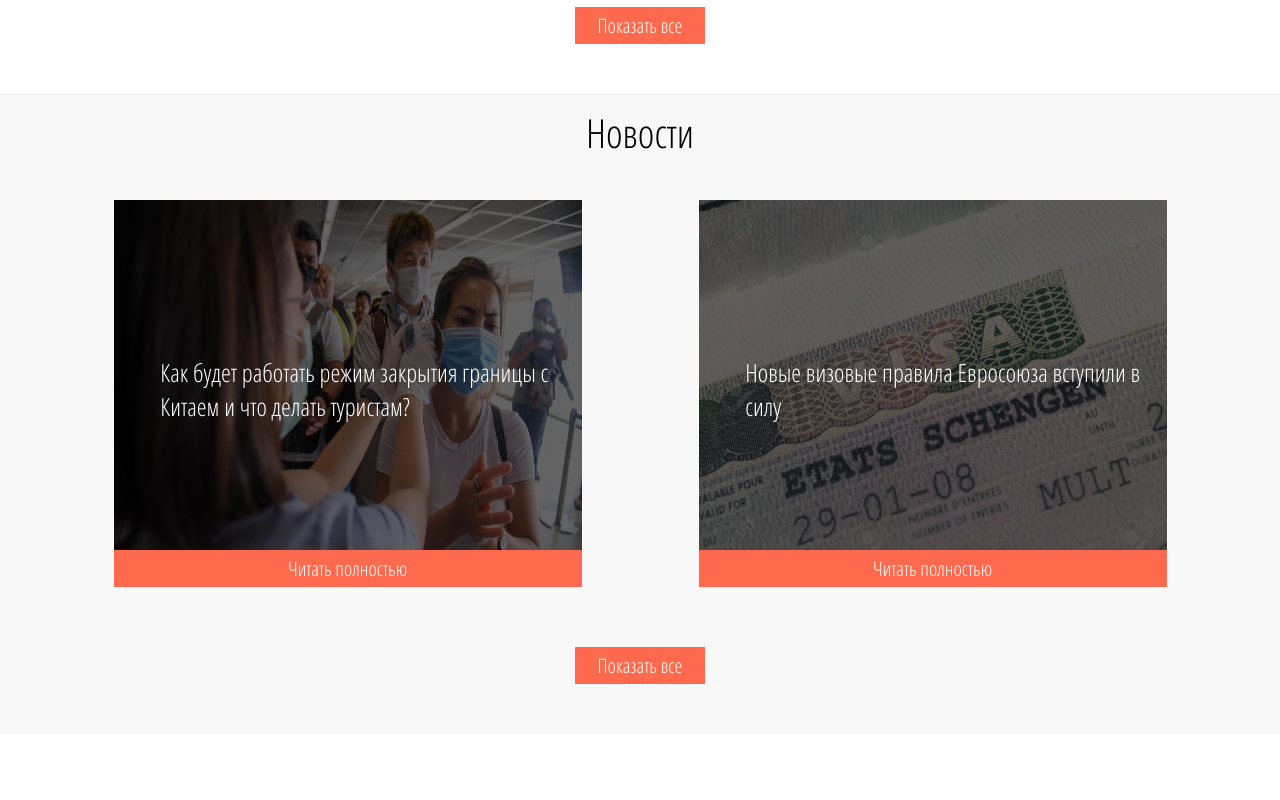
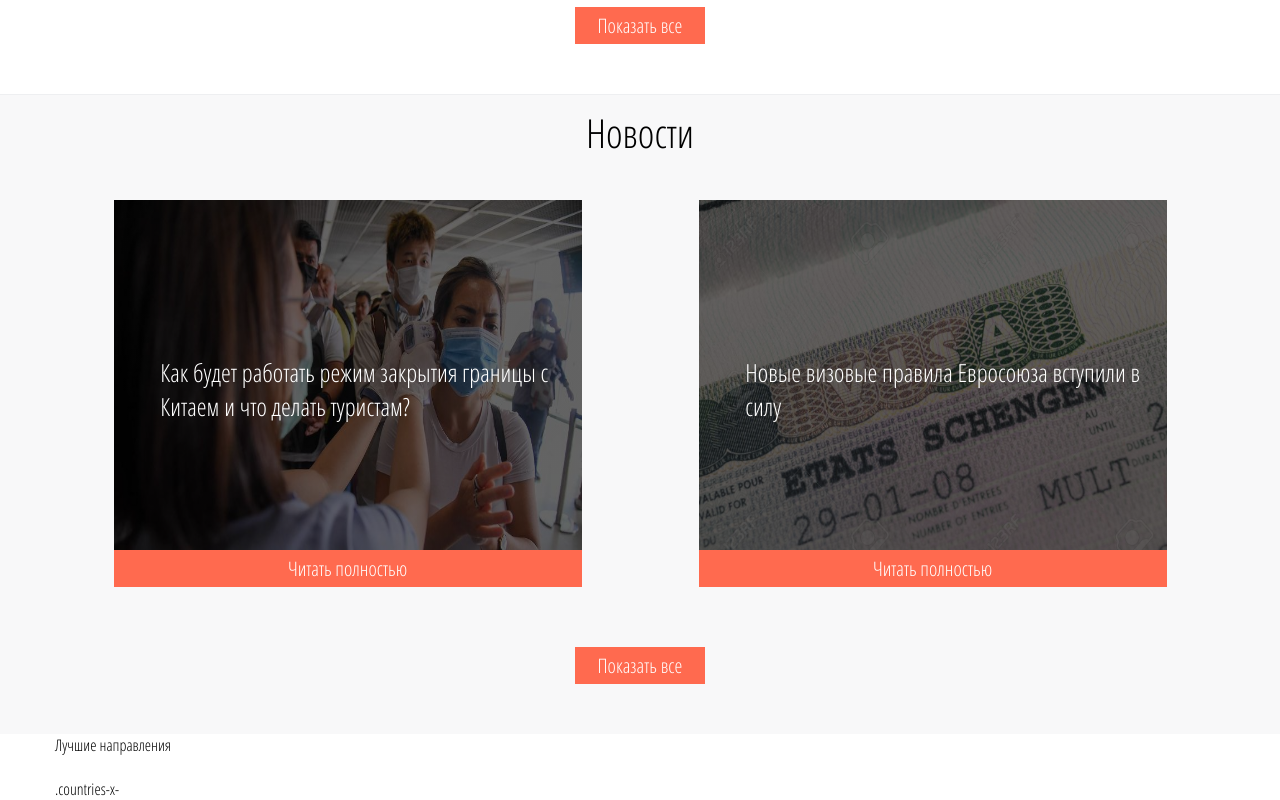
Before and after one commit to maxeezy/tour-company, a plain HTML site: page index.html in a window 1280 px wide. Shown: the part 1380-2180 px from the top of the page. Before the commit the page ends 2114 px from the top, so only its background shows below. Drawn offline with Linux system fonts and the light colour scheme.

Commit message:
Add files via upload

```diff
--- a/index.html
+++ b/index.html
@@ -166,7 +166,29 @@
             </div>
 <!-- /.news -->
 
-
+<div class="countries">
+    <div class="container">
+        <div class="countries-content">
+            <div class="countries-title">Лучшие направления</div>
+            <!-- /.countries-title -->
+            <div class="countries-view">
+                <div class="countries-x">
+                    <img src="img/" alt="" class="coutries-x-img">
+                    <div class="countries-x-name"></div>
+                    <!-- /.countries-x-name -->
+                    <div class="countries-x-offers"></div>
+                    <!-- /.countries-x-offers -->
+                    .countries-x-
+                </div>
+                <!-- /.countries-x -->
+            </div>
+            <!-- /.countries-view -->
+        </div>
+        <!-- /.countries-content -->
+    </div>
+    <!-- /.container -->
+</div>
+<!-- /.countries -->
 </div>
 <!-- /.main -->
 </body>
```
